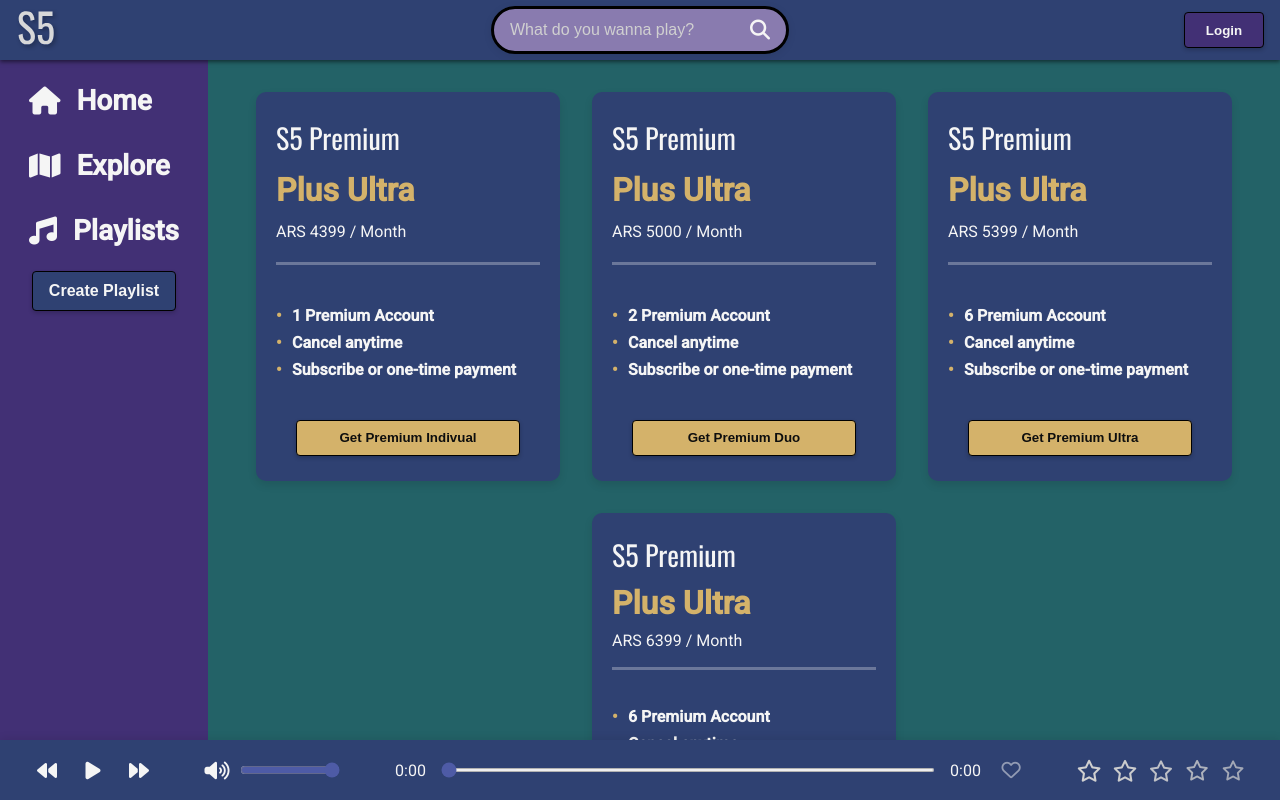
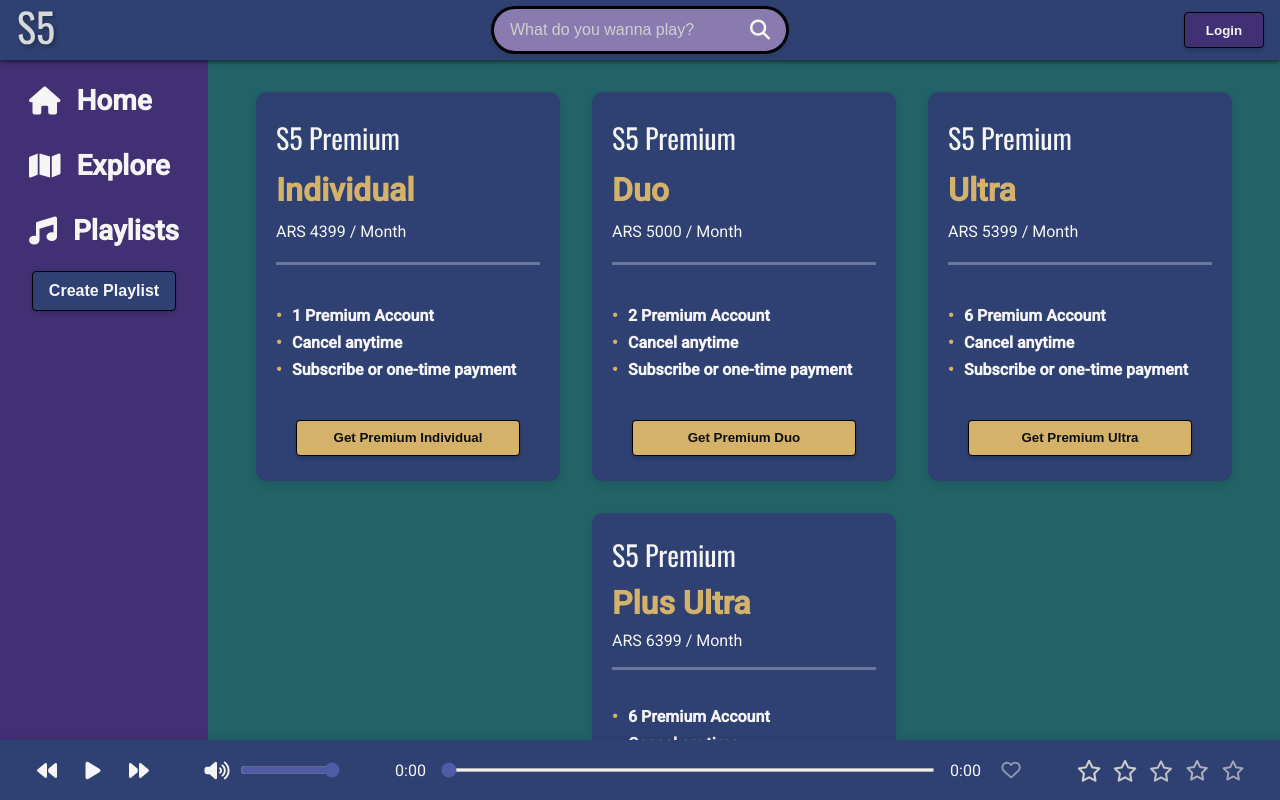
Before and after one commit to LazaroSantiago/final_interfaces, an Angular app in the folder final_interfaces/: page /premium in a window 1280 px wide. Built offline with nearby package versions, Linux system fonts and the light colour scheme.

Commit message:
Fixed premium bug

```diff
--- a/final_interfaces/src/app/footer/footer.component.html
+++ b/final_interfaces/src/app/footer/footer.component.html
@@ -1,5 +1,5 @@
 <footer>
-    <div class="logo">
+    <div class="logo" (click)="navigateToHome()">
         <img src="S5.svg" alt="S5">
     </div>
     <div class="column">
--- a/final_interfaces/src/app/footer/footer.component.ts
+++ b/final_interfaces/src/app/footer/footer.component.ts
@@ -1,4 +1,5 @@
 import { Component } from '@angular/core';
+import { Router } from '@angular/router';
 
 @Component({
   selector: 'app-footer',
@@ -7,5 +8,9 @@ import { Component } from '@angular/core';
   styleUrl: './footer.component.scss'
 })
 export class FooterComponent {
+  constructor(private router: Router) { }
 
+  navigateToHome() {
+    this.router.navigate(['/home']);
+  }
 }
--- a/final_interfaces/src/app/premium-card/premium-card.component.html
+++ b/final_interfaces/src/app/premium-card/premium-card.component.html
@@ -1,6 +1,6 @@
 <div class="premium-card">
     <h3>S5 Premium</h3>
-    <h4>Plus Ultra</h4>
+    <h4>{{title}}</h4>
     <p>ARS {{price}} / Month</p>
     <div class="separator"></div>
     <ul>
--- a/final_interfaces/src/app/premium-card/premium-card.component.ts
+++ b/final_interfaces/src/app/premium-card/premium-card.component.ts
@@ -8,6 +8,8 @@ import { Component, Input } from '@angular/core';
 })
 export class PremiumCardComponent {
   @Input()
+  title: string = '';
+  @Input()
   text: string = '';
   @Input()
   price: number = 4399;
--- a/final_interfaces/src/app/premium/premium.component.html
+++ b/final_interfaces/src/app/premium/premium.component.html
@@ -1,7 +1,10 @@
 <main>
-    <app-premium-card [text]="'1 Premium Account'" [buttonText]="'Get Premium Indivual'"></app-premium-card>
-    <app-premium-card [text]="'2 Premium Account'" [buttonText]="'Get Premium Duo'" [price]="5000"></app-premium-card>
-    <app-premium-card [text]="'6 Premium Account'" [buttonText]="'Get Premium Ultra'" [price]="5399"></app-premium-card>
+    <app-premium-card [text]="'1 Premium Account'" [buttonText]="'Get Premium Individual'"
+        [title]="'Individual'"></app-premium-card>
+    <app-premium-card [text]="'2 Premium Account'" [buttonText]="'Get Premium Duo'" [title]="'Duo'"
+        [price]="5000"></app-premium-card>
+    <app-premium-card [text]="'6 Premium Account'" [buttonText]="'Get Premium Ultra'" [title]="'Ultra'"
+        [price]="5399"></app-premium-card>
     <app-premium-card [text]="'6 Premium Account'" [plusUltra]="true" [buttonText]="'Get Premium Plus Ultra'"
-        [price]="6399"></app-premium-card>
+        [title]="'Plus Ultra'" [price]="6399"></app-premium-card>
 </main>
```
